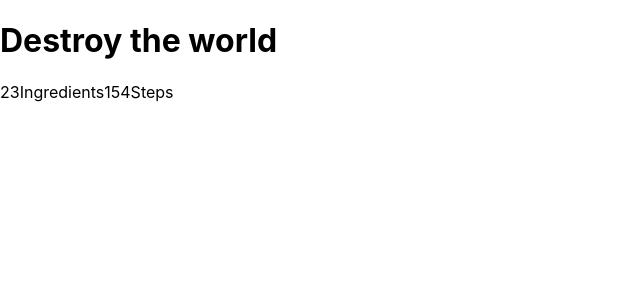
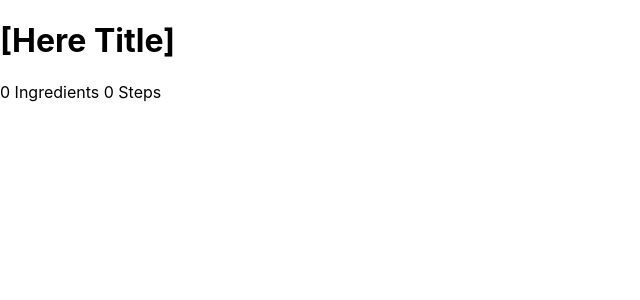
Before and after one commit to Filip9322/mastering-React, a React (Create React App) app in the folder mastering-react/: page / in a window 1280 px wide. Shown: the top 300 px of the page, without its empty margins (0-640 px from the left). Built offline with nearby package versions, Linux system fonts and the light colour scheme.

Commit message:
default props

```diff
--- a/mastering-react/src/Exercises/Recipes.js
+++ b/mastering-react/src/Exercises/Recipes.js
@@ -1,13 +1,17 @@
 import React, { Component } from 'react';
 import PropTypes from 'prop-types';
 
+const Recipe1 = {
+  "title": "Destroy the world",
+  "ingredients":["cat","water","owner","soap"],
+  "steps":["search the cat","surprise her and caught her", "get into the shower with her",
+           "wash the cat with soap and water", "wait until the cat wants to destroy the world"]
+}
 
 class Recipes extends Component{
   render(){
     return(
-      <Summary title= "Destroy the world"
-      ingredients= "cat, water, owner, soap"
-      steps= "search the cat, surprise her and caught her, get into the shower with her, wash the cat with soap and water, wait until the cat wants to destroy the world"/>
+      <Summary />
     )
   }
 }
@@ -20,18 +24,22 @@ class Summary extends Component {
       <div className="">
         <h1>{title}</h1>
         <p>
-          <span>{ingredients.length}Ingredients</span>
-          <span>{steps.length}Steps</span>
+          <span>{ingredients} Ingredients </span>
+          <span>{steps} Steps</span>
         </p>
       </div>
     )
   }
 }
-
+Summary.defaultProps = {
+  title: "[Here Title]",
+  ingredients: 0,
+  steps:0
+}
 Summary.propTypes = {
   title:       PropTypes.string,
-  ingredients: PropTypes.array.isRequired,
-  steps:       PropTypes.array.isRequired
+  ingredients: PropTypes.number.isRequired,
+  steps:       PropTypes.number.isRequired
 }
 
 export default Recipes;
```
